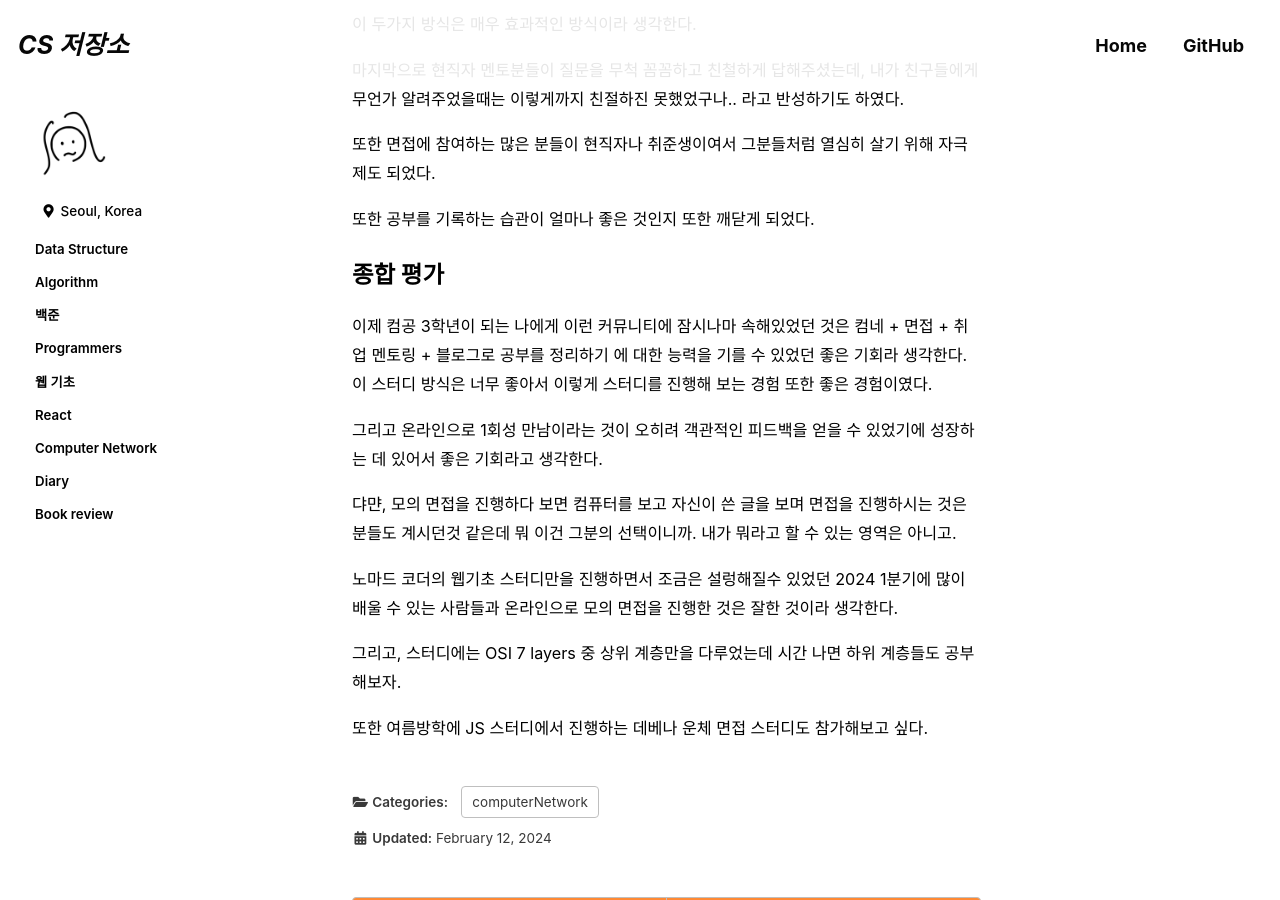
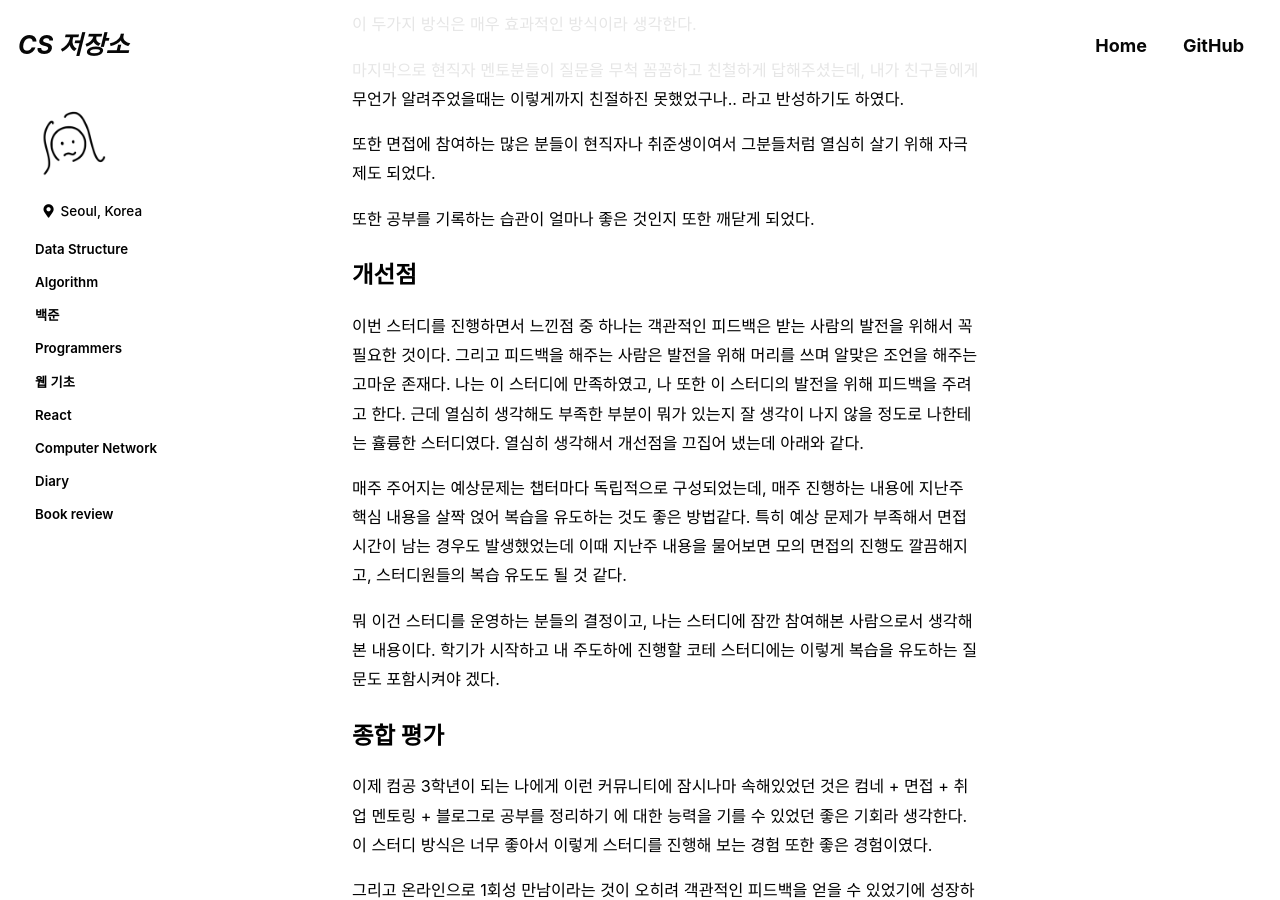
Before and after one commit to forwarder1121/forwarder1121.github.io, a Jekyll site: the page built from _posts/스터디/컴퓨터네트워크/2024-02-12-CNStudyFinal.md, in a window 1280 px wide and 900 px high, scrolled down 2340 px. Built offline with Jekyll 4.4.1, drawn with Linux system fonts in a browser that asks for light colours; cached includes are drawn as plain includes; some web fonts are replaced; comment, search, counter and statistics services are not loaded.

Commit message:
ADD : feedback part

```diff
--- a/_posts/스터디/컴퓨터네트워크/2024-02-12-CNStudyFinal.md
+++ b/_posts/스터디/컴퓨터네트워크/2024-02-12-CNStudyFinal.md
@@ -80,6 +80,15 @@ categories:
 
 또한 공부를 기록하는 습관이 얼마나 좋은 것인지 또한 깨닫게 되었다.
 
+## 개선점
+
+이번 스터디를 진행하면서 느낀점 중 하나는 객관적인 피드백은 받는 사람의 발전을 위해서 꼭 필요한 것이다. 그리고 피드백을 해주는 사람은 발전을 위해 머리를 쓰며 알맞은 조언을 해주는 고마운 존재다. 나는 이 스터디에 만족하였고, 나 또한 이 스터디의 발전을 위해 피드백을 주려고 한다. 근데 열심히 생각해도 부족한 부분이 뭐가 있는지 잘 생각이 나지 않을 정도로 나한테는 휼륭한 스터디였다. 열심히 생각해서 개선점을 끄집어 냈는데 아래와 같다.
+
+매주 주어지는 예상문제는 챕터마다 독립적으로 구성되었는데, 매주 진행하는 내용에 지난주 핵심 내용을 살짝 얹어 복습을 유도하는 것도 좋은 방법같다.
+특히 예상 문제가 부족해서 면접 시간이 남는 경우도 발생했었는데 이때 지난주 내용을 물어보면 모의 면접의 진행도 깔끔해지고, 스터디원들의 복습 유도도 될 것 같다.
+
+뭐 이건 스터디를 운영하는 분들의 결정이고, 나는 스터디에 잠깐 참여해본 사람으로서 생각해본 내용이다. 학기가 시작하고 내 주도하에 진행할 코테 스터디에는 이렇게 복습을 유도하는 질문도 포함시켜야 겠다.
+
 ## 종합 평가
 
 이제 컴공 3학년이 되는 나에게 이런 커뮤니티에 잠시나마 속해있었던 것은 컴네 + 면접 + 취업 멘토링 + 블로그로 공부를 정리하기 에 대한 능력을 기를 수 있었던 좋은 기회라 생각한다. 이 스터디 방식은 너무 좋아서 이렇게 스터디를 진행해 보는 경험 또한 좋은 경험이였다.
```
